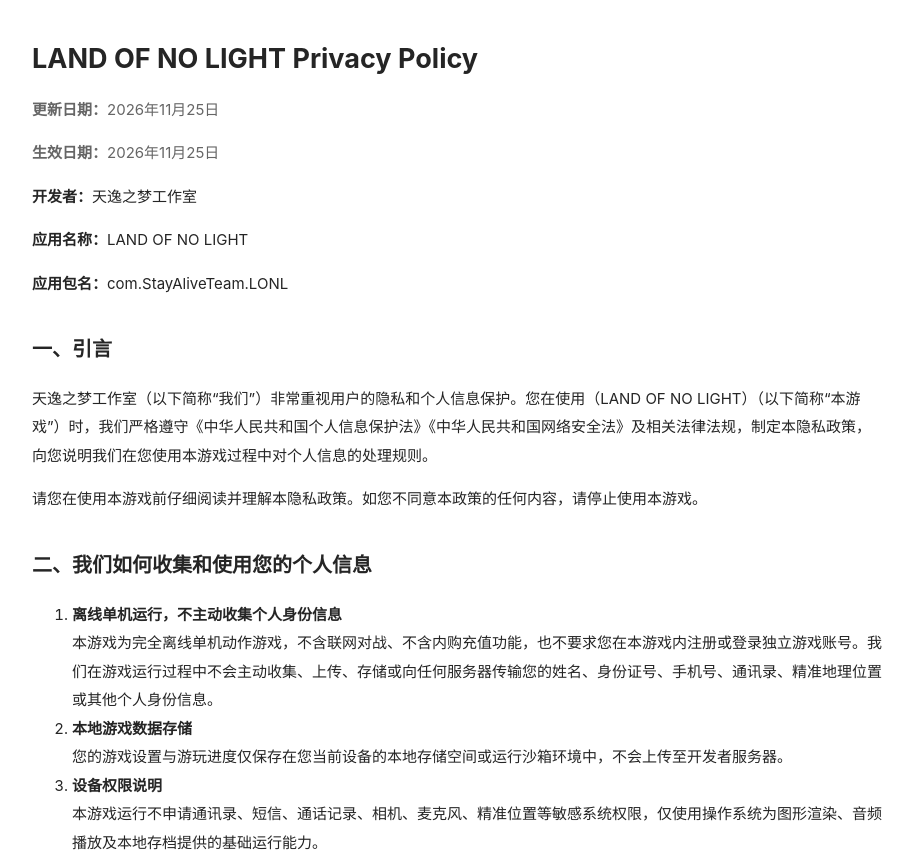
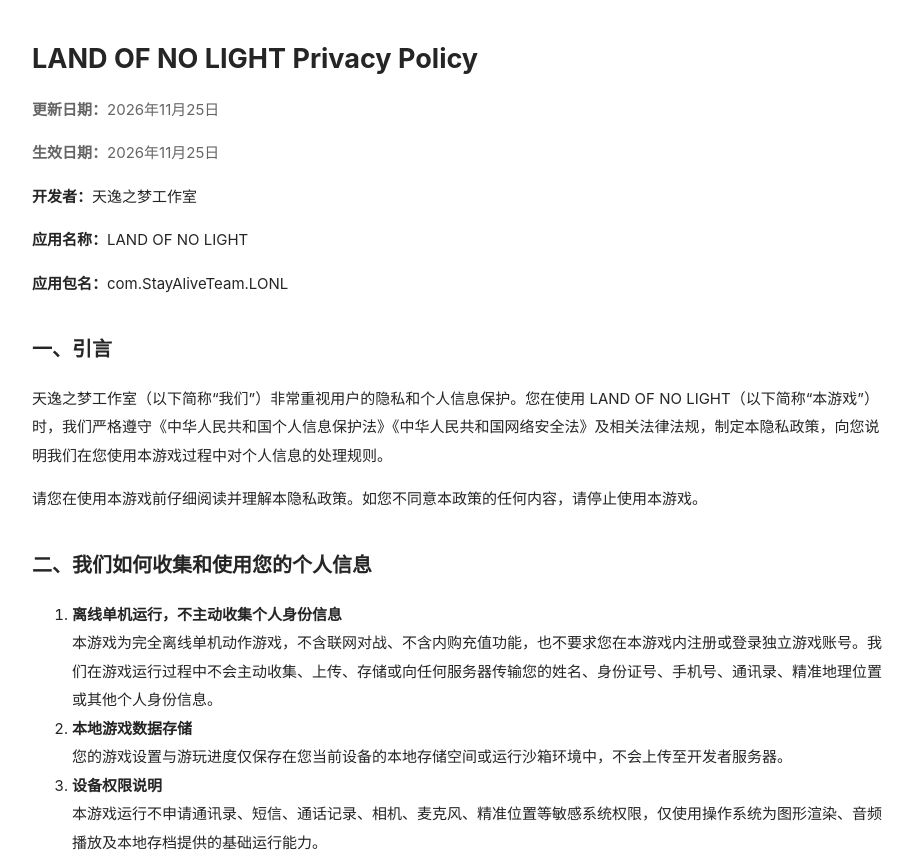
Before and after one commit to tji62590-netizen/lonl-privacy-policy, a plain HTML site: page index.html in a window 1280 px wide. Shown: the top 860 px of the page, without its empty margins (183-1096 px from the left). Drawn offline with Linux system fonts and the light colour scheme.

Commit message:
更新 index.html

```diff
--- a/index.html
+++ b/index.html
@@ -42,7 +42,7 @@ footer {
 <p><strong>应用包名：</strong>com.StayAliveTeam.LONL</p>
 
 <h2>一、引言</h2>
-<p>天逸之梦工作室（以下简称“我们”）非常重视用户的隐私和个人信息保护。您在使用（LAND OF NO LIGHT）（以下简称“本游戏”）时，我们严格遵守《中华人民共和国个人信息保护法》《中华人民共和国网络安全法》及相关法律法规，制定本隐私政策，向您说明我们在您使用本游戏过程中对个人信息的处理规则。</p>
+<p>天逸之梦工作室（以下简称“我们”）非常重视用户的隐私和个人信息保护。您在使用 LAND OF NO LIGHT（以下简称“本游戏”）时，我们严格遵守《中华人民共和国个人信息保护法》《中华人民共和国网络安全法》及相关法律法规，制定本隐私政策，向您说明我们在您使用本游戏过程中对个人信息的处理规则。</p>
 <p>请您在使用本游戏前仔细阅读并理解本隐私政策。如您不同意本政策的任何内容，请停止使用本游戏。</p>
 
 <h2>二、我们如何收集和使用您的个人信息</h2>
```
